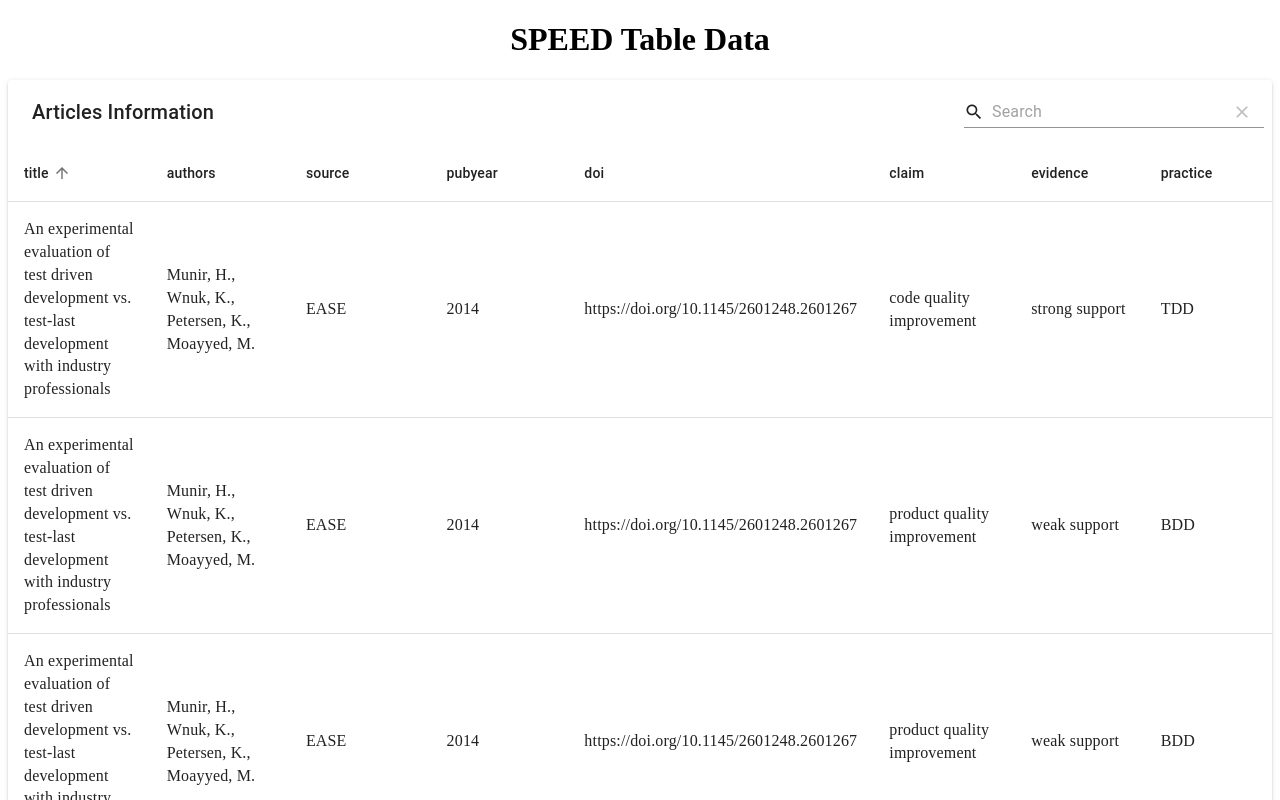
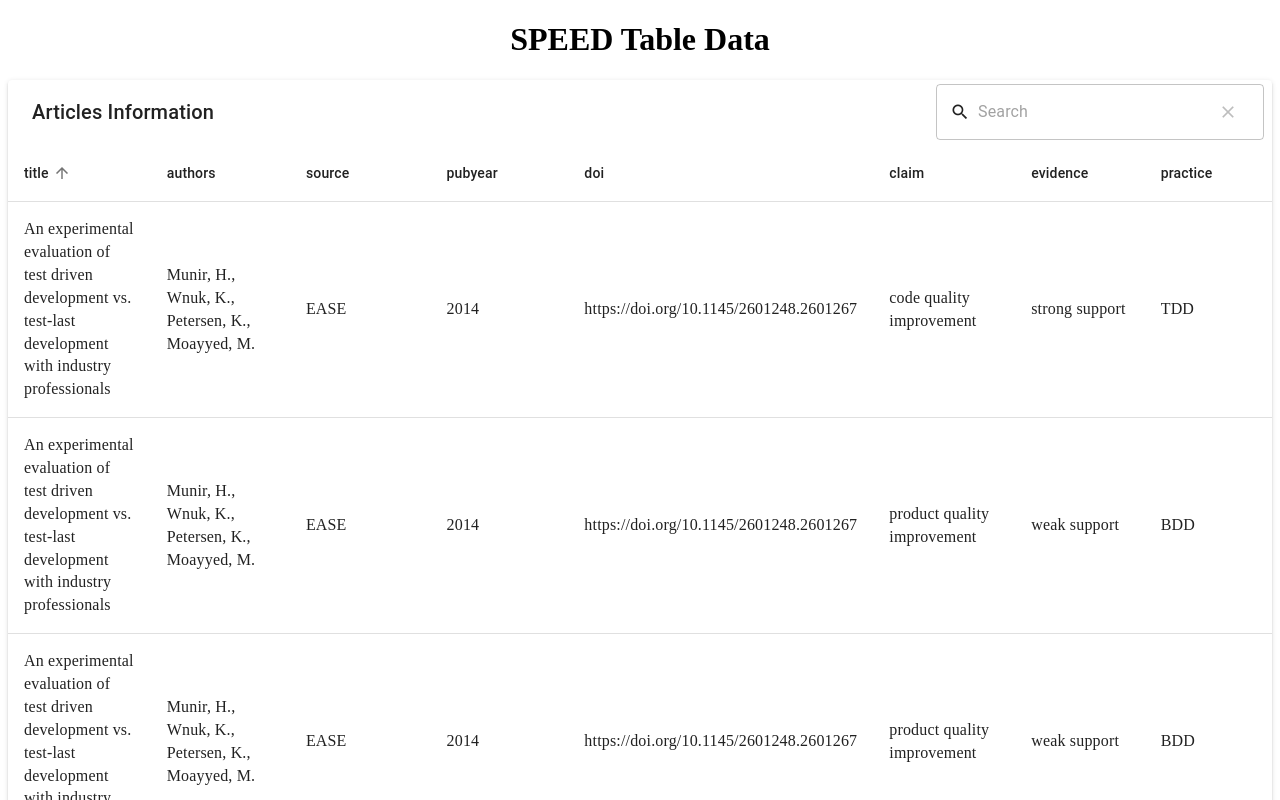
Before and after one commit to jasonchriscodes/Speed, a React (Create React App) app in the folder client/: page / in a window 1280 px wide. Shown: the top 800 px of the page. Built offline with nearby package versions, Linux system fonts and the light colour scheme.

Commit message:
chore: add search box style

```diff
--- a/client/src/pages/View/ViewPage.jsx
+++ b/client/src/pages/View/ViewPage.jsx
@@ -66,7 +66,7 @@ const ViewPage = () => {
     },
   ]);
   const columns = [
-    { title: "title", field: "title", align: "left", defaultSort:"asc"},
+    { title: "title", field: "title", align: "left", defaultSort: "asc" },
     { title: "authors", field: "authors", align: "left" },
     { title: "source", field: "source", align: "left" },
     { title: "pubyear", field: "pubyear", align: "left" },
@@ -88,7 +88,7 @@ const ViewPage = () => {
       <MaterialTable
         columns={columns}
         data={tableData}
-        options={{ sorting: true }}
+        options={{ sorting: true, searchFieldVariant: "outlined" }}
         title="Articles Information"
       />
     </div>
```
